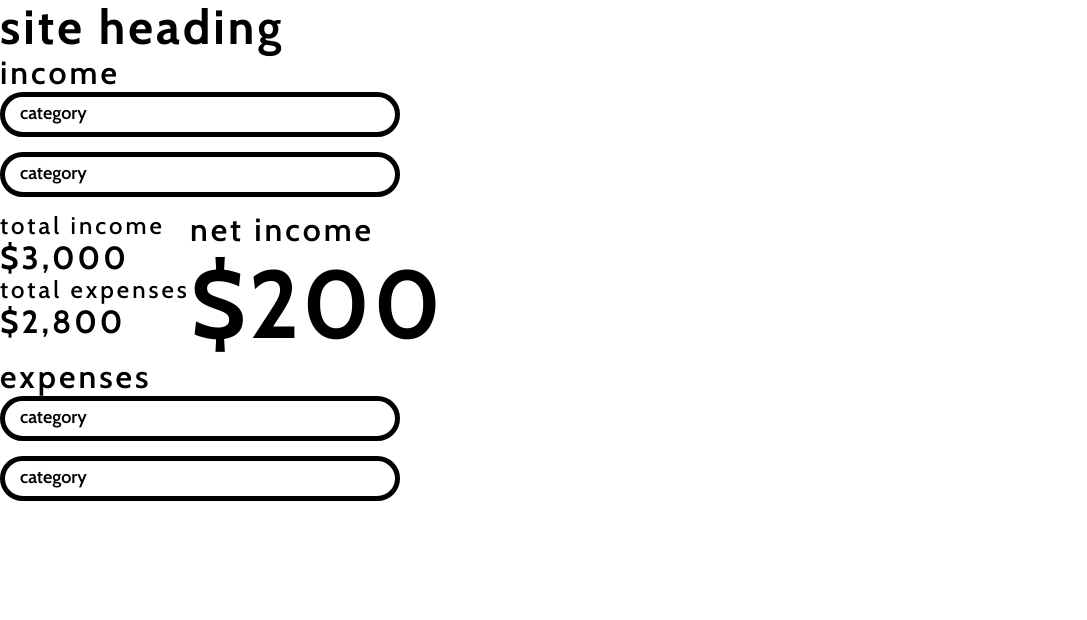
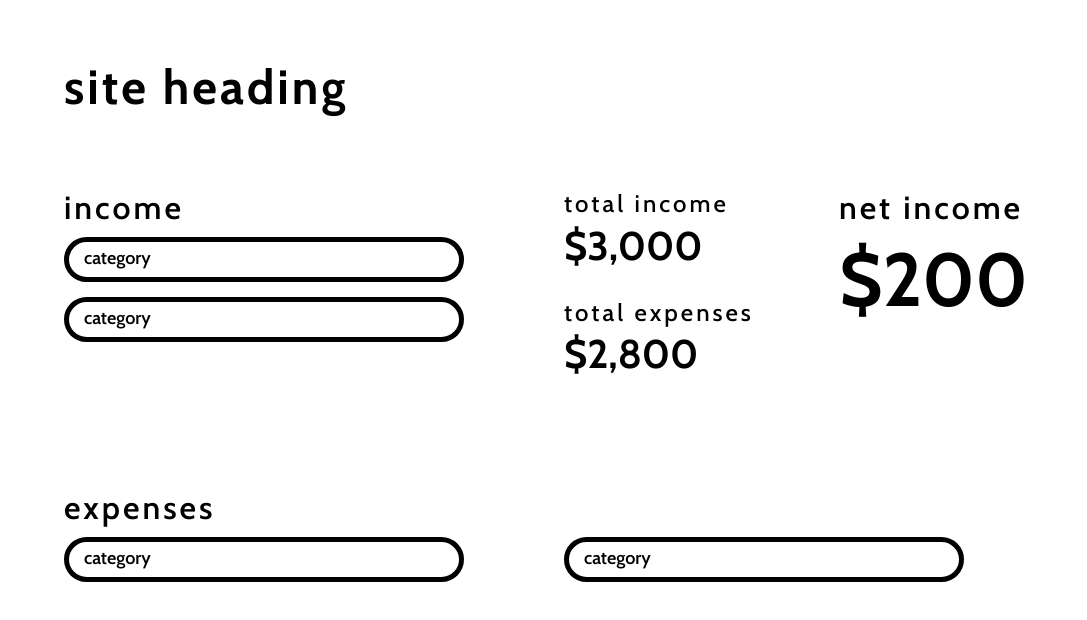
Before and after one commit to frances-m/budget-app, a React (Create React App) app: page / in a window 1280 px wide. Shown: the top 620 px of the page, without its empty margins (0-1087 px from the left). Built offline with nearby package versions, Linux system fonts and the light colour scheme.

Commit message:
finish inital styling

```diff
--- a/src/App.css
+++ b/src/App.css
@@ -15,7 +15,7 @@ h1 {
 	font-size: 2.4rem;
 }
 
-h2, .total {
+h2 {
 	font-size: 1.6rem;
 }
 
@@ -24,7 +24,11 @@ h3 {
 }
 
 .net {
-	font-size: 4.8rem;
+	font-size: 3.75rem;
+}
+
+.total {
+	font-size: 2rem;
 }
 
 body,
@@ -52,11 +56,24 @@ input {
 }
 
 /* letter-spacing */
-h1, h2, h3,
-.total, .net {
+h1, h2, h3 {
 	letter-spacing: 3px;
 }
 
+/*** BASE STYLES ***/
+.wrapper {
+	width: 90%;
+	max-width: 1160px;
+	margin: 0 auto;
+}
+
+h2 {
+	margin: 0 0 10px 0;
+}
+
+h3 {
+	margin: 0 0 5px 0;
+}
 
 /*** INPUT STYLES ***/
 .input-container {
@@ -74,19 +91,40 @@ input {
 	text-align: right;
 }
 
-
 label {
 	position: absolute;
 	height: 0;
 	padding: 11px 0 0 20px;
 }
 
+/*** HEADER STYLES ***/
+header {
+	padding: 60px 0 75px 0;
+}
+
 /*** MAIN GRID ***/
 main {
 	display: grid;
+	grid-template-columns: 500px 1fr;
+	grid-template-rows: 300px auto;
 }
 
+/*** EXPENSES STYLES ***/
+.expenses form {
+	display: grid;
+	grid-template-columns: 500px 1fr;
+}
+
+
 /*** RESULTS STYLES ***/
-.results .wrapper {
+.results {
 	display: flex;
 }
+
+.total:first-of-type {
+	margin-bottom: 30px;
+}
+
+.net-income {
+	margin: 0 0 0 85px;
+}
--- a/src/App.js
+++ b/src/App.js
@@ -10,7 +10,7 @@ function App() {
     return (
         <>
             <Header />
-            <main>
+            <main className="wrapper">
                 <Income />
                 <Results />
                 <Expenses />
--- a/src/components/Expenses.js
+++ b/src/components/Expenses.js
@@ -2,7 +2,6 @@ const Expenses = () => {
 
     return (
         <section className="expenses">
-            <div className="wrapper">
             <h2>Expenses</h2>
             <form action="">
                 <div className="input-container">
@@ -15,7 +14,6 @@ const Expenses = () => {
                     <input type="text" name="cat2" id="cat2" />
                 </div>
             </form>
-            </div>
         </section>
     )
 }
--- a/src/components/Income.js
+++ b/src/components/Income.js
@@ -2,7 +2,6 @@ const Income = () => {
 
     return (
         <section className="income">
-            <div className="wrapper">
             <h2>Income</h2>
             <form action="">
                 <div className="input-container">
@@ -15,7 +14,6 @@ const Income = () => {
                     <input type="text" name="cat2" id="cat2" />
                 </div>
             </form>
-            </div>
         </section>
     )
 }
--- a/src/components/Results.js
+++ b/src/components/Results.js
@@ -2,17 +2,15 @@ const Results = () => {
 
     return (
         <section className="results">
-            <div className="wrapper">
             <div className="totals">
                 <h3>Total Income</h3>
                 <p className="total">$3,000</p>
                 <h3>Total Expenses</h3>
                 <p className="total">$2,800</p>
             </div>
-                <div className="netIncome">
+            <div className="net-income">
                 <h2>Net Income</h2>
                 <p className="net">$200</p>
-                </div>
             </div>
         </section>
     )
```
Lines whose indentation alone changed are shown as unchanged.
